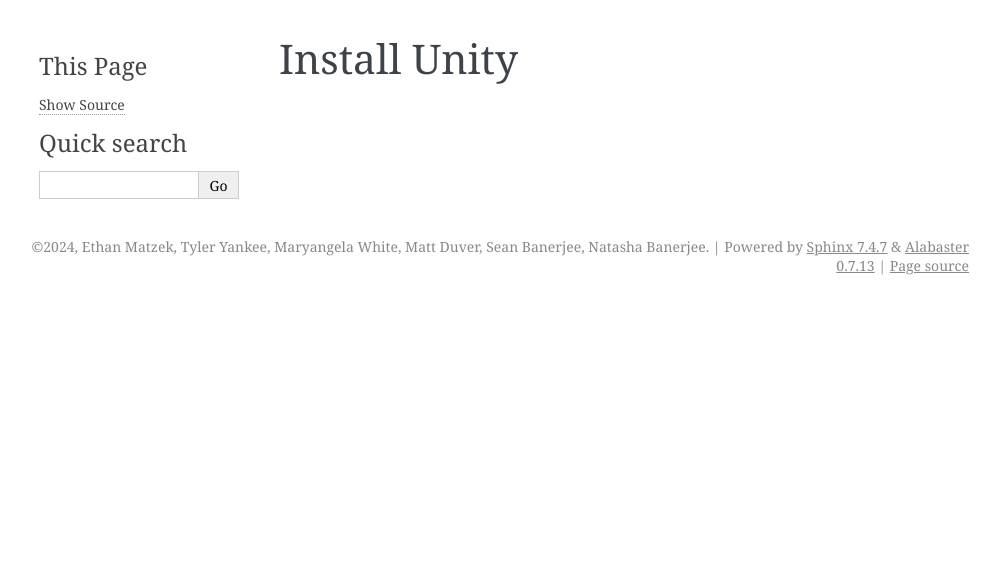
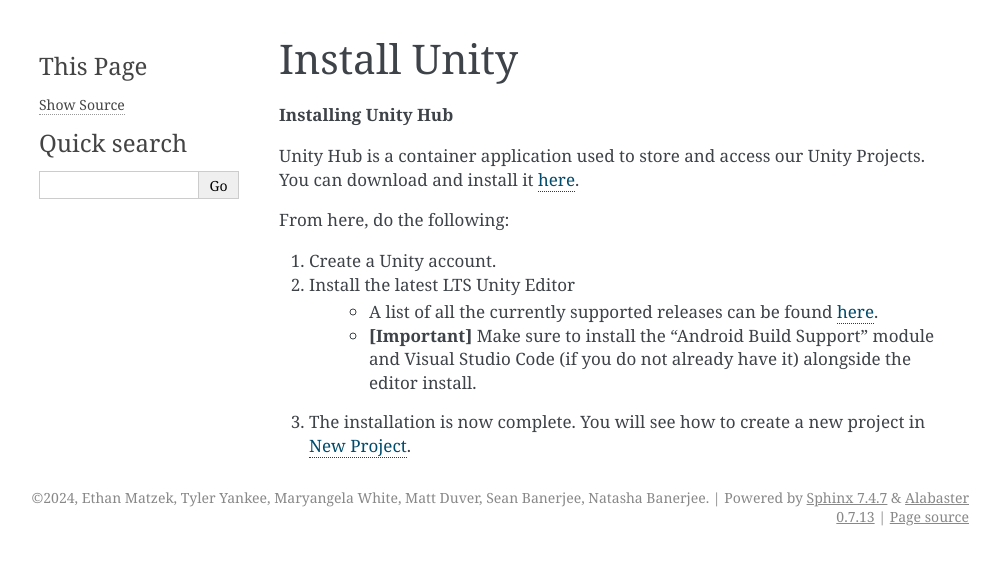
Before and after one commit to tarstutorials/vrsensorint, a Sphinx documentation site: the page built from docs/source/content/m1/install_unity.rst, in a window 1280 px wide. Shown: the top 565 px of the page, without its empty margins (141-1141 px from the left). Built offline with Sphinx 7.4.7, drawn with Linux system fonts in a browser that asks for light colours.

Commit message:
Wrote RST for Install Unity Page

```diff
--- a/docs/source/content/m1/install_unity.rst
+++ b/docs/source/content/m1/install_unity.rst
@@ -1,3 +1,16 @@
 ===============
 Install Unity
 ===============
+
+**Installing Unity Hub**
+
+Unity Hub is a container application used to store and access our Unity Projects.
+You can download and install it `here <https://unity.com/download>`_.
+
+From here, do the following:
+
+#. Create a Unity account.
+#. Install the latest LTS Unity Editor
+    * A list of all the currently supported releases can be found `here <https://unity.com/releases/editor/qa/lts-releases?major_version=&minor_version=&version=&page=1>`_.
+    * **[Important]** Make sure to install the "Android Build Support" module and Visual Studio Code (if you do not already have it) alongside the editor install.
+#. The installation is now complete. You will see how to create a new project in :ref:`install_to_new`.
--- a/docs/source/content/m1/new_project.rst
+++ b/docs/source/content/m1/new_project.rst
@@ -1,3 +1,4 @@
+.. _install_to_new:
 ===============
 New Project
 ===============
--- a/docs/source/index.rst
+++ b/docs/source/index.rst
@@ -10,8 +10,8 @@
    :maxdepth: 3
 
    content/m1/install_unity
+   content/m1/new_project
    content/m1/mobile_development
-   content/m1/new_project
    content/m1/basic_techniques
 
    content/m2/unity_vr
```
